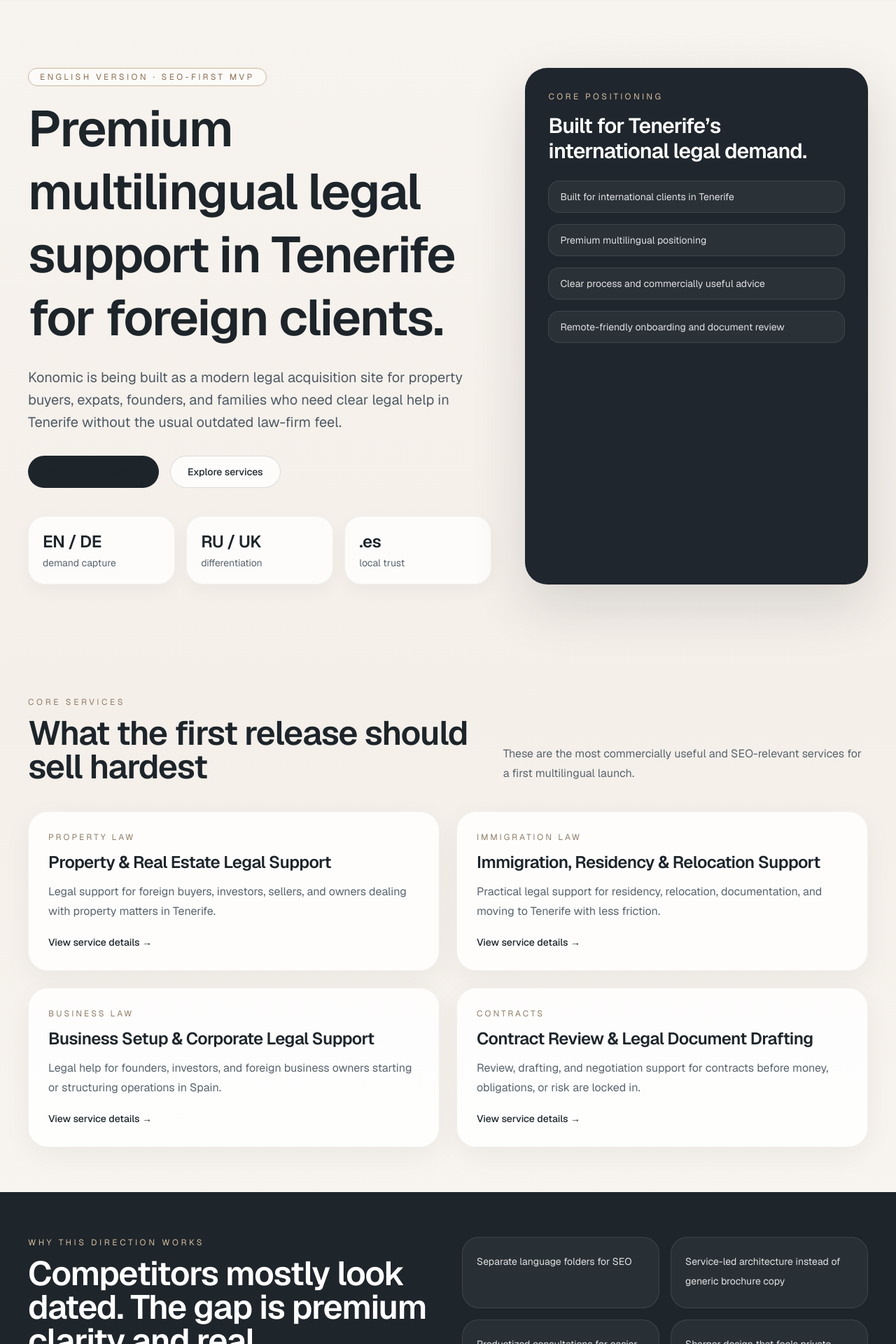
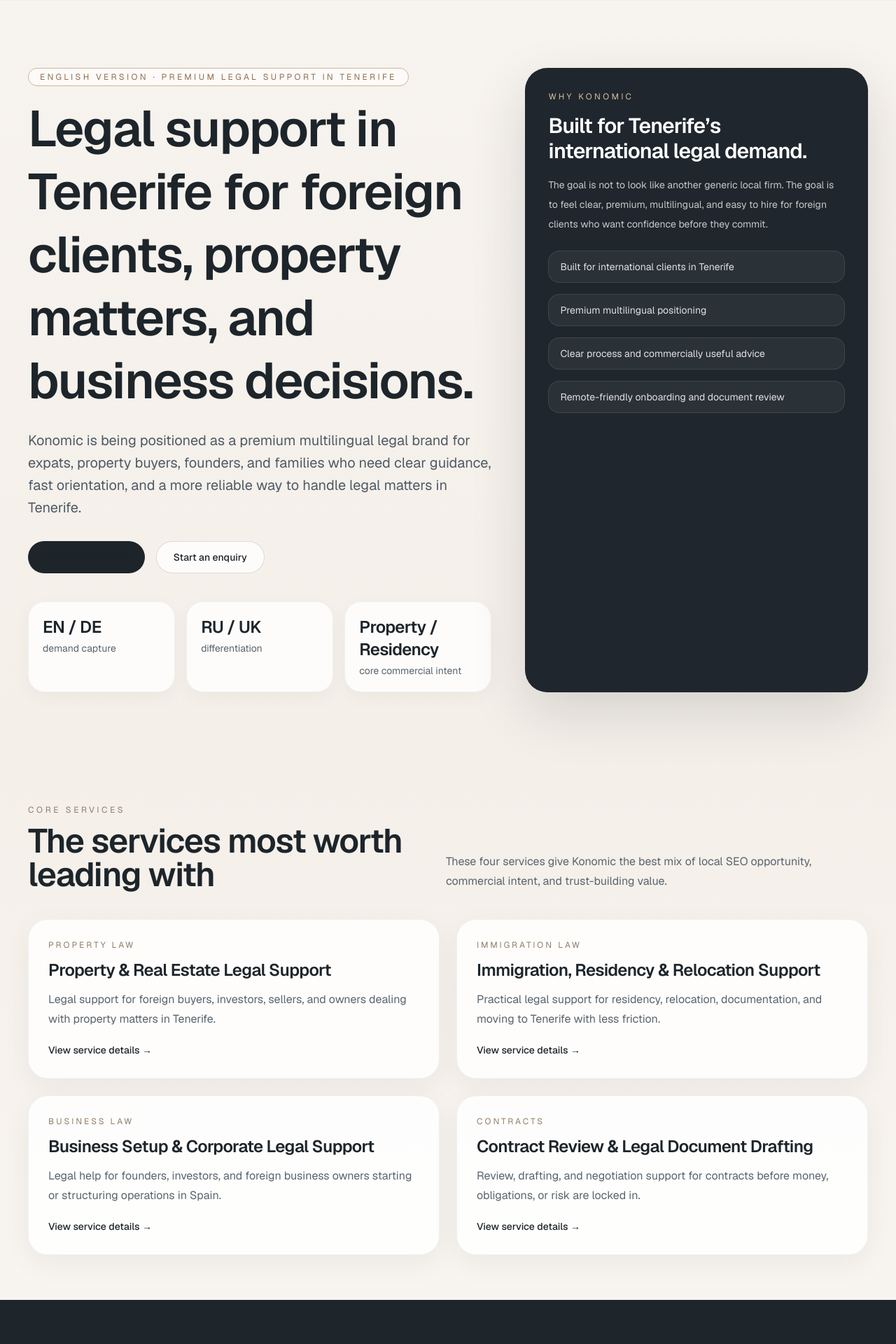
Before and after one commit to heaodoff/konomic, a Next.js app in the folder konomic-site/: page /en in a window 1280 px wide. Shown: the part 80-2000 px from the top of the page at 70% size. Built offline with nearby package versions, Linux system fonts and the light colour scheme.

Commit message:
Polish English marketing copy

```diff
--- a/konomic-site/src/app/en/contact/page.tsx
+++ b/konomic-site/src/app/en/contact/page.tsx
@@ -24,8 +24,8 @@
     <main className="mx-auto max-w-7xl px-6 py-16 lg:px-10 lg:py-20">
       <SectionIntro
         eyebrow="Contact"
-        title="Book a consultation or start with a structured legal enquiry"
-        text="The lead flow is now shaped around a proper intake: collect the right facts, route the enquiry to the right service, and make the next step feel clear and premium."
+        title="Start with a structured enquiry, not a vague message"
+        text="A premium legal experience starts with a better intake. The aim is to collect the right information early, route the matter properly, and make the next step feel clear from the first contact."
       />
       <div className="mt-12 grid gap-6 lg:grid-cols-[1.15fr_0.85fr]">
         <div className="rounded-[2rem] border border-black/5 bg-white/90 p-8 shadow-[0_12px_40px_rgba(24,31,38,0.05)]">
@@ -90,9 +90,9 @@
             <h2 className="text-2xl font-semibold tracking-tight">Recommended client journey</h2>
             <ol className="mt-4 space-y-3 text-sm leading-7 text-white/80 md:text-base">
               <li>1. Submit a structured enquiry</li>
-              <li>2. Receive response and consultation recommendation</li>
-              <li>3. Share documents if needed</li>
-              <li>4. Start paid review / consultation / case support</li>
+              <li>2. Receive a reply with the right consultation format</li>
+              <li>3. Share documents if review is needed</li>
+              <li>4. Move into paid consultation or ongoing legal support</li>
             </ol>
           </div>
         </div>
--- a/konomic-site/src/app/en/page.tsx
+++ b/konomic-site/src/app/en/page.tsx
@@ -25,33 +25,37 @@
       <section className="mx-auto grid max-w-7xl gap-12 px-6 py-18 lg:grid-cols-[1.15fr_0.85fr] lg:px-10 lg:py-24">
         <div>
           <div className="mb-4 inline-flex rounded-full border border-[#cdb79d] bg-white/70 px-4 py-1 text-xs uppercase tracking-[0.28em] text-[#8f6e50]">
-            English version · SEO-first MVP
+            English version · premium legal support in Tenerife
           </div>
           <h1 className="max-w-4xl text-5xl leading-tight font-semibold tracking-tight md:text-7xl">
-            Premium multilingual legal support in Tenerife for foreign clients.
+            Legal support in Tenerife for foreign clients, property matters, and business decisions.
           </h1>
           <p className="mt-6 max-w-2xl text-lg leading-8 text-[#4f5a64] md:text-xl">
-            Konomic is being built as a modern legal acquisition site for property buyers, expats, founders, and
-            families who need clear legal help in Tenerife without the usual outdated law-firm feel.
+            Konomic is being positioned as a premium multilingual legal brand for expats, property buyers, founders,
+            and families who need clear guidance, fast orientation, and a more reliable way to handle legal matters in Tenerife.
           </p>
           <div className="mt-8 flex flex-wrap gap-4">
             <Link href="/en/book-consultation" className="rounded-full bg-[#1d252b] px-6 py-3 text-sm font-medium text-white transition hover:bg-[#11171b]">
-              Request consultation
+              Book consultation
             </Link>
-            <Link href="/en/services" className="rounded-full border border-[#1d252b]/15 bg-white/80 px-6 py-3 text-sm font-medium text-[#1d252b] transition hover:border-[#1d252b]/35">
-              Explore services
+            <Link href="/en/contact" className="rounded-full border border-[#1d252b]/15 bg-white/80 px-6 py-3 text-sm font-medium text-[#1d252b] transition hover:border-[#1d252b]/35">
+              Start an enquiry
             </Link>
           </div>
           <div className="mt-10 grid gap-4 sm:grid-cols-3">
             <Stat value="EN / DE" label="demand capture" />
             <Stat value="RU / UK" label="differentiation" />
-            <Stat value=".es" label="local trust" />
+            <Stat value="Property / Residency" label="core commercial intent" />
           </div>
         </div>
 
         <div className="rounded-[2rem] border border-black/5 bg-[#1f262d] p-8 text-white shadow-[0_30px_80px_rgba(26,31,36,0.14)]">
-          <div className="text-xs uppercase tracking-[0.28em] text-[#d5bd9e]">Core positioning</div>
+          <div className="text-xs uppercase tracking-[0.28em] text-[#d5bd9e]">Why Konomic</div>
           <h2 className="mt-4 text-3xl font-semibold tracking-tight">Built for Tenerife’s international legal demand.</h2>
+          <p className="mt-4 text-sm leading-7 text-white/75">
+            The goal is not to look like another generic local firm. The goal is to feel clear, premium, multilingual,
+            and easy to hire for foreign clients who want confidence before they commit.
+          </p>
           <div className="mt-6 space-y-4">
             {trustPoints.map((item) => (
               <div key={item} className="rounded-2xl border border-white/10 bg-white/5 px-4 py-3 text-sm text-white/85">
@@ -66,10 +70,10 @@
         <div className="flex flex-col gap-4 md:flex-row md:items-end md:justify-between">
           <div>
             <div className="text-xs uppercase tracking-[0.3em] text-[#8f7d67]">Core services</div>
-            <h2 className="mt-3 text-3xl font-semibold tracking-tight md:text-5xl">What the first release should sell hardest</h2>
+            <h2 className="mt-3 text-3xl font-semibold tracking-tight md:text-5xl">The services most worth leading with</h2>
           </div>
           <p className="max-w-2xl text-sm leading-7 text-[#59646e] md:text-base">
-            These are the most commercially useful and SEO-relevant services for a first multilingual launch.
+            These four services give Konomic the best mix of local SEO opportunity, commercial intent, and trust-building value.
           </p>
         </div>
         <div className="mt-10 grid gap-6 md:grid-cols-2">
@@ -89,9 +93,9 @@
       <section className="bg-[#1e252b] py-16 text-white">
         <div className="mx-auto grid max-w-7xl gap-10 px-6 lg:grid-cols-2 lg:px-10">
           <div>
-            <div className="text-xs uppercase tracking-[0.3em] text-[#d5bd9e]">Why this direction works</div>
+            <div className="text-xs uppercase tracking-[0.3em] text-[#d5bd9e]">Market angle</div>
             <h2 className="mt-3 text-3xl font-semibold tracking-tight md:text-5xl">
-              Competitors mostly look dated. The gap is premium clarity and real multilingual structure.
+              Most competitors are broad, dated, or vague. Konomic should feel sharper and easier to trust.
             </h2>
           </div>
           <div className="grid gap-4 sm:grid-cols-2">
@@ -112,7 +116,7 @@
       <section className="mx-auto max-w-7xl px-6 py-16 lg:px-10">
         <div className="max-w-3xl">
           <div className="text-xs uppercase tracking-[0.3em] text-[#8f7d67]">FAQ</div>
-          <h2 className="mt-3 text-3xl font-semibold tracking-tight md:text-5xl">Questions this site should answer immediately</h2>
+          <h2 className="mt-3 text-3xl font-semibold tracking-tight md:text-5xl">Questions the site should answer before a client hesitates</h2>
         </div>
         <div className="mt-10 grid gap-5">
           {faqs.map((item) => (
--- a/konomic-site/src/app/en/services/page.tsx
+++ b/konomic-site/src/app/en/services/page.tsx
@@ -16,8 +16,8 @@
     <main className="mx-auto max-w-7xl px-6 py-16 lg:px-10 lg:py-20">
       <SectionIntro
         eyebrow="Services"
-        title="A service structure that is built to rank and convert"
-        text="These services combine competitor demand signals with a cleaner commercial structure for Konomic. The first four are the launch priority. The rest expand authority and search coverage."
+        title="A service structure designed around real demand"
+        text="This service architecture is based on what competitors already sell, but cleaned up for stronger positioning, better lead quality, and more useful multilingual SEO."
       />
 
       <div className="mt-12 grid gap-6">
@@ -29,7 +29,7 @@
           >
             <div className="flex flex-wrap items-center justify-between gap-3">
               <div className="text-xs uppercase tracking-[0.3em] text-[#8f7d67]">
-                {index < 4 ? 'Launch priority' : 'Phase two expansion'}
+                {index < 4 ? 'Launch priority' : 'Expansion service'}
               </div>
               <div className="rounded-full border border-black/8 bg-[#faf7f3] px-3 py-1 text-xs text-[#59646e]">{service.eyebrow}</div>
             </div>
```
